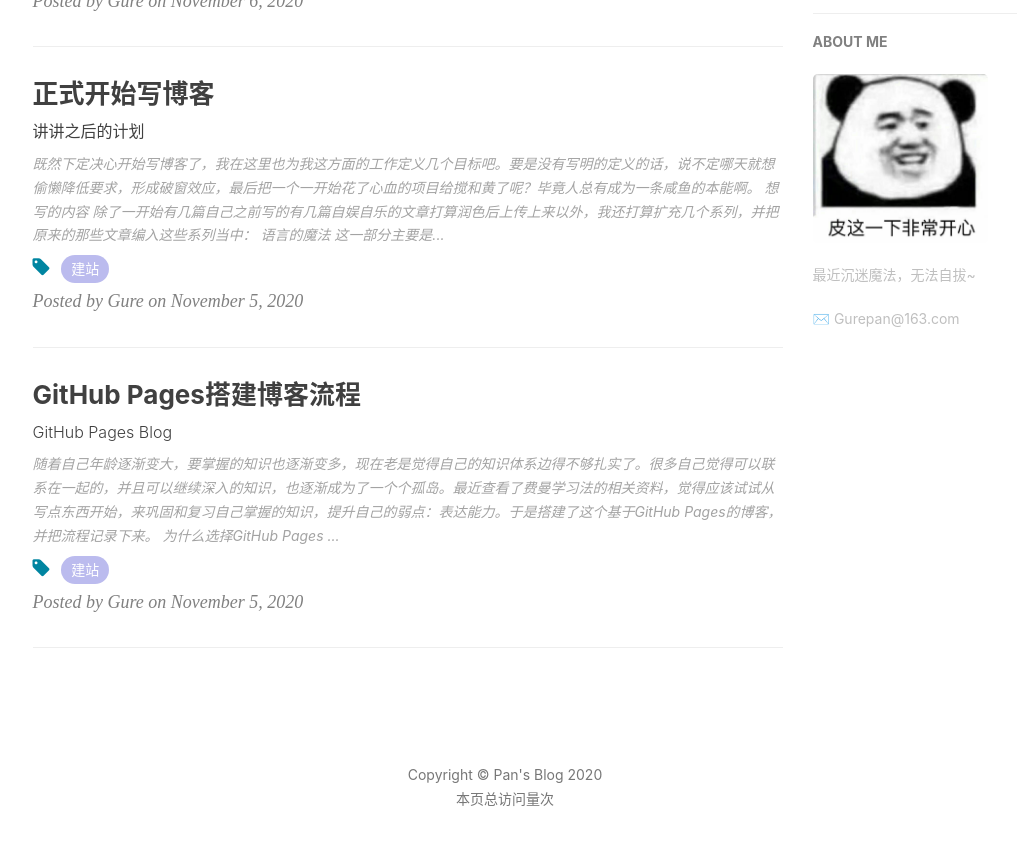
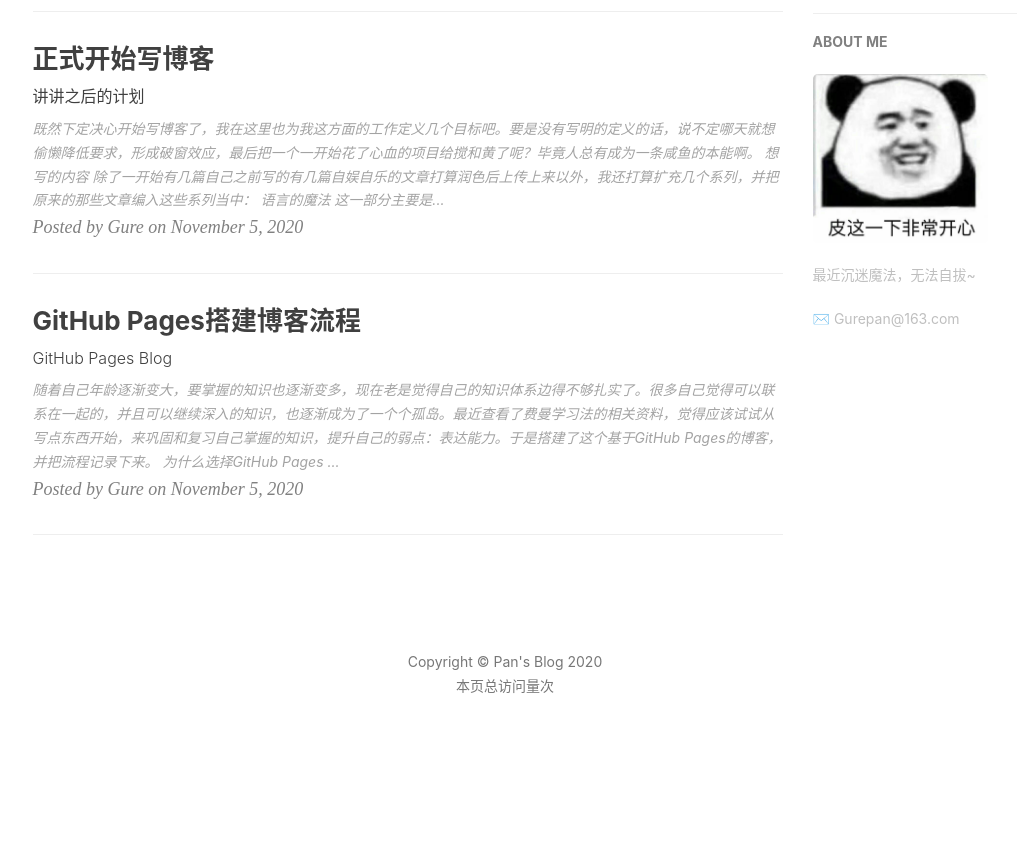
Before and after one commit to Gurepan/Gurepan.github.io, a Jekyll site: the page built from index.html, in a window 1280 px wide and 900 px high, scrolled down 656 px. Shown: the top 845 px of the window, without its empty margins (135-1152 px from the left). Built offline with Jekyll 4.4.1, drawn with Linux system fonts in a browser that asks for light colours; nearby versions of some CDN libraries; the list of posts is cut into pages by our own code; comment, search, counter and statistics services are not loaded; after the commit the page ends 1446 px from its top, so only the background shows below that.

Commit message:
修复标签显示bug

```diff
--- a/index.html
+++ b/index.html
@@ -18,7 +18,7 @@ description: "这里是我的工作间，用来记录各种有趣的东西"
             {{ post.content | strip_html | truncate:200 }}
         </div>
     </a>
-	{% if post.tags %}
+	{% if post.tags.size? %}
 	<div class="tags">
 		<span class="fa fa-tag listing-seperator"></span>
 		<span id='tag_cloud' class="tags">
```
